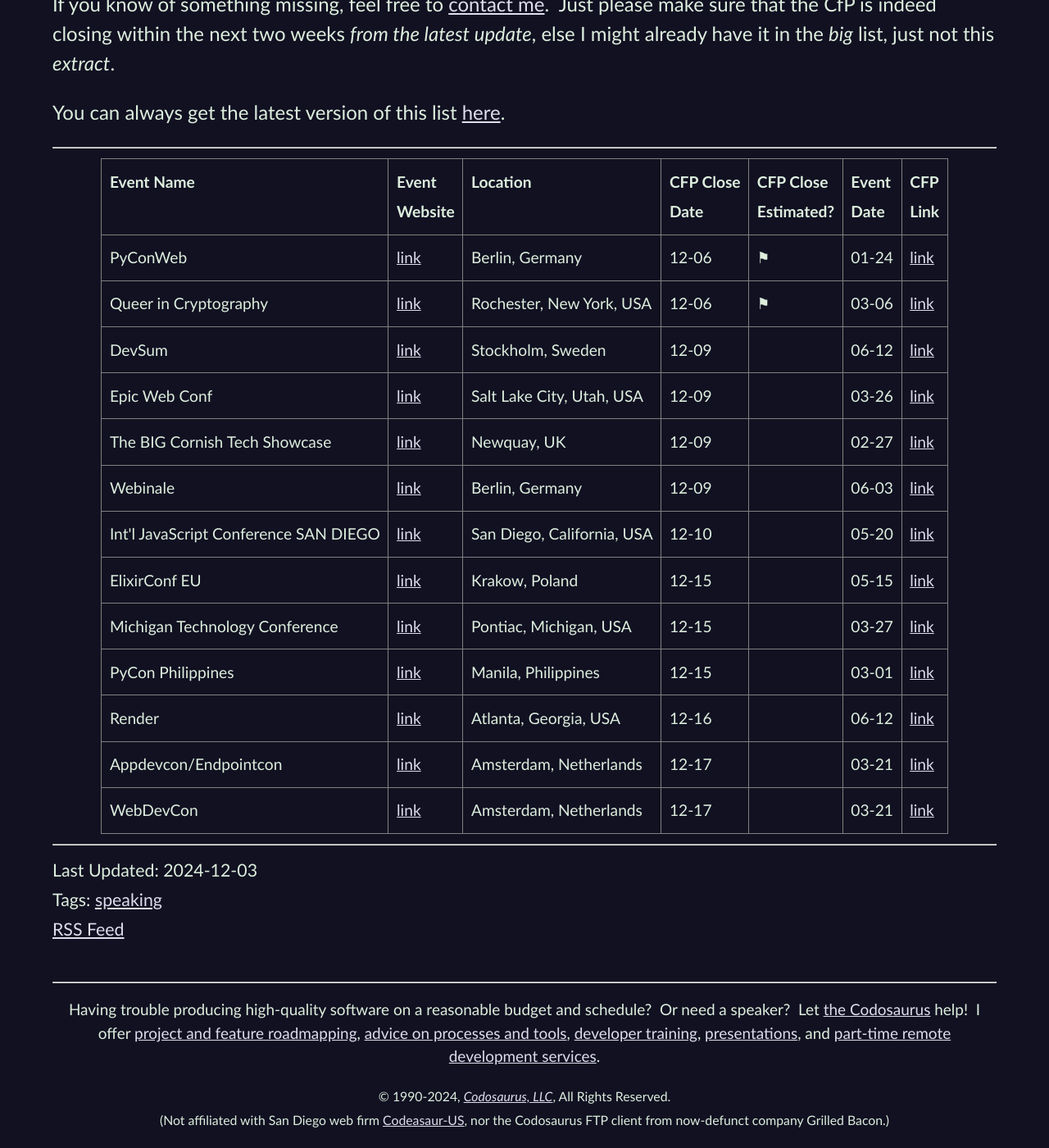
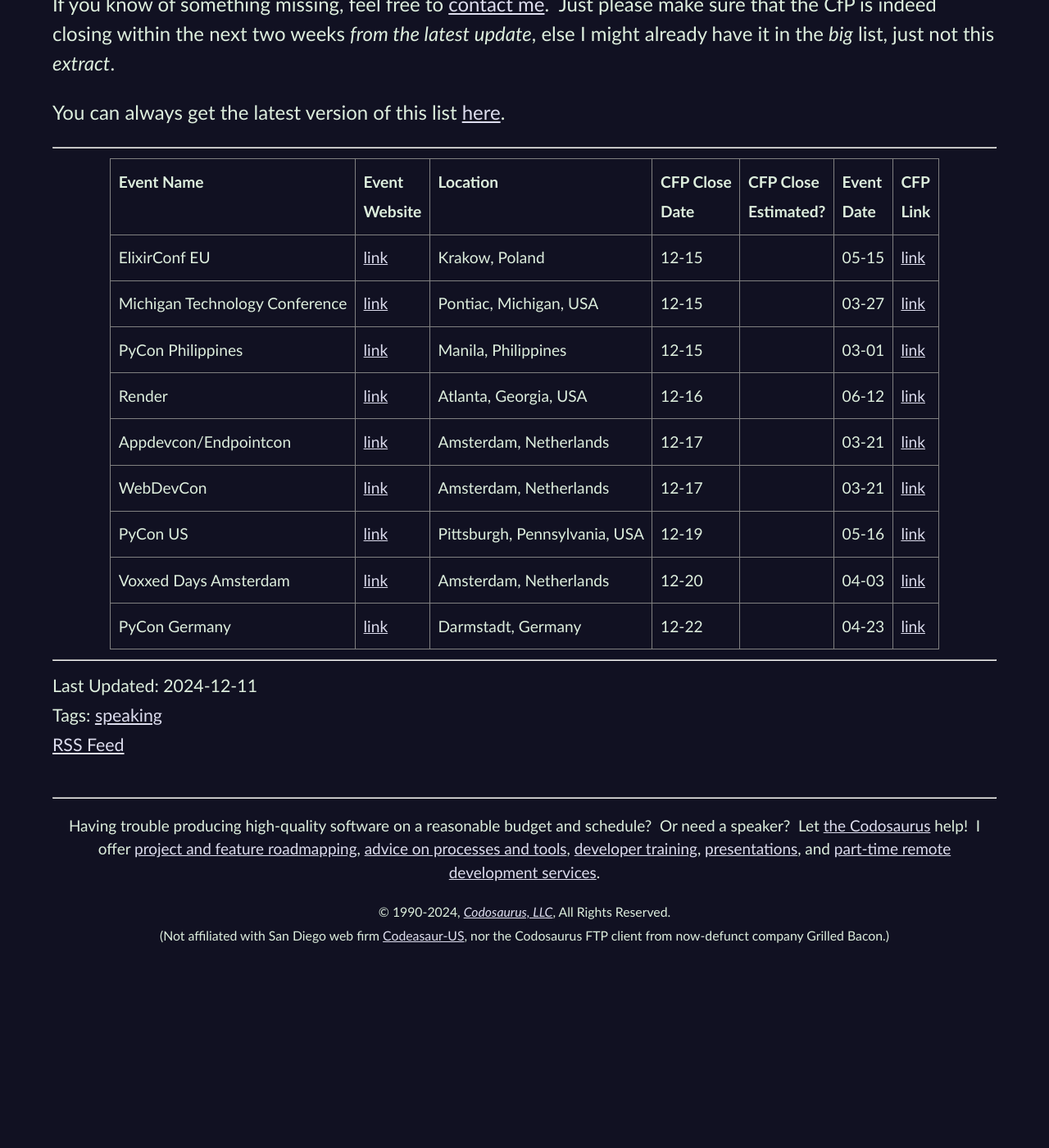
Before and after one commit to CodosaurusLLC/CodosaurusLLC.github.io, a Jekyll site: the page built from _posts/2024-12-11-cfp-list-updated-2024-12-11.md, in a window 1280 px wide and 1400 px high, scrolled down 841 px. Shown: the whole window at 82% size. Built offline with Jekyll 4.4.1, drawn with Linux system fonts in a browser that asks for light colours; comment, search, counter and statistics services are not loaded; after the commit the page ends 2016 px from its top, so only the background shows below that; some of the changed text lies outside the part shown.

Commit message:
update cfp list

```diff
--- a/_includes/cfp-list-blurb.md
+++ b/_includes/cfp-list-blurb.md
@@ -1,5 +1,5 @@
 <center>
-LAST UPDATED: 2024-12-03<br>
+LAST UPDATED: 2024-12-11<br>
 </center>
 
 This is a list of CfPs
--- a/_includes/cfps-ending-soon.html
+++ b/_includes/cfps-ending-soon.html
@@ -1,5 +1,4 @@
 <table>
-  <tbody>
   <tr>
     <th>Event Name</th>
     <th>Event<br>Website</th>
@@ -10,121 +9,129 @@
     <th>CFP<br>Link</th>
   </tr>
   <tr>
-      <td>PyConWeb</td>
-      <td><a href="https://pyconweb.com/" target="_blank">link</a></td>
-      <td>Berlin, Germany</td>
-      <td>12-06</td>
-      <td>⚑</td>
-      <td>01-24</td>
-      <td><a href="https://www.papercall.io/pyconweb2025" target="_blank">link</a></td>
-    </tr>
-    <tr>
-      <td>Queer in Cryptography</td>
-      <td><a href="https://cryptography.lgbt/" target="_blank">link</a></td>
-      <td>Rochester, New York, USA</td>
-      <td>12-06</td>
-      <td>⚑</td>
-      <td>03-06</td>
-      <td><a href="https://cryptography.lgbt/call-for-papers-and-presentations/" target="_blank">link</a></td>
-    </tr>
-    <tr>
-      <td>DevSum</td>
-      <td><a href="https://www.devsum.se/" target="_blank">link</a></td>
-      <td>Stockholm, Sweden</td>
-      <td>12-09</td>
-      <td></td>
-      <td>06-12</td>
-      <td><a href="https://www.devsum.se/call-for-paper" target="_blank">link</a></td>
-    </tr>
-    <tr>
-      <td>Epic Web Conf</td>
-      <td><a href="https://www.epicweb.dev/conf/" target="_blank">link</a></td>
-      <td>Salt Lake City, Utah, USA</td>
-      <td>12-09</td>
-      <td></td>
-      <td>03-26</td>
-      <td><a href="https://sessionize.com/epicweb-conf-2025/" target="_blank">link</a></td>
-    </tr>
-    <tr>
-      <td>The BIG Cornish Tech Showcase</td>
-      <td><a href="https://cornwallfestivaloftech.co.uk/" target="_blank">link</a></td>
-      <td>Newquay, UK</td>
-      <td>12-09</td>
-      <td></td>
-      <td>02-27</td>
-      <td><a href="https://sessionize.com/the-big-cornish-tech-showcase-2025/" target="_blank">link</a></td>
-    </tr>
-    <tr>
-      <td>Webinale</td>
-      <td><a href="https://webinale.de/en/" target="_blank">link</a></td>
-      <td>Berlin, Germany</td>
-      <td>12-09</td>
-      <td></td>
-      <td>06-03</td>
-      <td><a href="https://callforpapers.sandsmedia.com/" target="_blank">link</a></td>
-    </tr>
-    <tr>
-      <td>Int'l JavaScript Conference SAN DIEGO</td>
-      <td><a href="https://javascript-conference.com/san-diego/" target="_blank">link</a></td>
-      <td>San Diego, California, USA</td>
-      <td>12-10</td>
-      <td></td>
-      <td>05-20</td>
-      <td><a href="https://javascript-conference.com/call-for-papers-sd/" target="_blank">link</a></td>
-    </tr>
-    <tr>
     <td>ElixirConf EU</td>
-      <td><a href="https://www.elixirconf.eu/" target="_blank">link</a></td>
+    <td>
+      <a href="https://www.elixirconf.eu/" target="_blank">link</a>
+    </td>
     <td>Krakow, Poland</td>
     <td>12-15</td>
-      <td></td>
+    <td>
+    </td>
     <td>05-15</td>
-      <td><a href="https://www.elixirconf.eu/#cft" target="_blank">link</a></td>
+    <td>
+      <a href="https://www.elixirconf.eu/#cft" target="_blank">link</a>
+    </td>
   </tr>
   <tr>
     <td>Michigan Technology Conference</td>
-      <td><a href="https://mitechcon.org/" target="_blank">link</a></td>
+    <td>
+      <a href="https://mitechcon.org/" target="_blank">link</a>
+    </td>
     <td>Pontiac, Michigan, USA</td>
     <td>12-15</td>
-      <td></td>
+    <td>
+    </td>
     <td>03-27</td>
-      <td><a href="https://www.mitechcon.org/speak" target="_blank">link</a></td>
+    <td>
+      <a href="https://www.mitechcon.org/speak" target="_blank">link</a>
+    </td>
   </tr>
   <tr>
     <td>PyCon Philippines</td>
-      <td><a href="https://pycon.python.ph/" target="_blank">link</a></td>
+    <td>
+      <a href="https://pycon.python.ph/" target="_blank">link</a>
+    </td>
     <td>Manila, Philippines</td>
     <td>12-15</td>
-      <td></td>
+    <td>
+    </td>
     <td>03-01</td>
-      <td><a href="https://pretalx.com/pycon-apac-2025/cfp" target="_blank">link</a></td>
+    <td>
+      <a href="https://pretalx.com/pycon-apac-2025/cfp" target="_blank">link</a>
+    </td>
   </tr>
   <tr>
     <td>Render</td>
-      <td><a href="https://www.renderatl.com/" target="_blank">link</a></td>
+    <td>
+      <a href="https://www.renderatl.com/" target="_blank">link</a>
+    </td>
     <td>Atlanta, Georgia, USA</td>
     <td>12-16</td>
-      <td></td>
+    <td>
+    </td>
     <td>06-12</td>
-      <td><a href="https://sessionize.com/renderatl-2025" target="_blank">link</a></td>
+    <td>
+      <a href="https://sessionize.com/renderatl-2025" target="_blank">link</a>
+    </td>
   </tr>
   <tr>
     <td>Appdevcon/Endpointcon</td>
-      <td><a href="https://appdevcon.nl/" target="_blank">link</a></td>
+    <td>
+      <a href="https://appdevcon.nl/" target="_blank">link</a>
+    </td>
     <td>Amsterdam, Netherlands</td>
     <td>12-17</td>
-      <td></td>
+    <td>
+    </td>
     <td>03-21</td>
-      <td><a href="https://appdevcon.nl/speakers/cfp/" target="_blank">link</a></td>
+    <td>
+      <a href="https://appdevcon.nl/speakers/cfp/" target="_blank">link</a>
+    </td>
   </tr>
   <tr>
     <td>WebDevCon</td>
-      <td><a href="https://webdevcon.nl/" target="_blank">link</a></td>
+    <td>
+      <a href="https://webdevcon.nl/" target="_blank">link</a>
+    </td>
     <td>Amsterdam, Netherlands</td>
     <td>12-17</td>
-      <td></td>
+    <td>
+    </td>
     <td>03-21</td>
-      <td><a href="https://webdevcon.nl/speakers/cfp/" target="_blank">link</a></td>
+    <td>
+      <a href="https://webdevcon.nl/speakers/cfp/" target="_blank">link</a>
+    </td>
   </tr>
-  </tbody>
+  <tr>
+    <td>PyCon US</td>
+    <td>
+      <a href="https://us.pycon.org/" target="_blank">link</a>
+    </td>
+    <td>Pittsburgh, Pennsylvania, USA</td>
+    <td>12-19</td>
+    <td>
+    </td>
+    <td>05-16</td>
+    <td>
+      <a href="https://pretalx.com/pyconus2025/" target="_blank">link</a>
+    </td>
+  </tr>
+  <tr>
+    <td>Voxxed Days Amsterdam</td>
+    <td>
+      <a href="https://amsterdam.voxxeddays.com/" target="_blank">link</a>
+    </td>
+    <td>Amsterdam, Netherlands</td>
+    <td>12-20</td>
+    <td>
+    </td>
+    <td>04-03</td>
+    <td>
+      <a href="https://vdams25.cfp.dev/" target="_blank">link</a>
+    </td>
+  </tr>
+  <tr>
+    <td>PyCon Germany</td>
+    <td>
+      <a href="https://pycon.de/" target="_blank">link</a>
+    </td>
+    <td>Darmstadt, Germany</td>
+    <td>12-22</td>
+    <td>
+    </td>
+    <td>04-23</td>
+    <td>
+      <a href="https://pretalx.com/pyconde-pydata-2025/cfp" target="_blank">link</a>
+    </td>
+  </tr>
 </table>
--- a/_posts/2024-12-03-cfp-list-updated-2024-12-03.md
+++ b/_posts/2024-12-11-cfp-list-updated-2024-12-11.md
@@ -1,12 +1,12 @@
 ---
 author: Dave Aronson
-date: 2024-12-03
+date: 2024-12-11
 layout: blog-post
-permalink: blog/cfp-list-updated-2024-12-03
+permalink: blog/cfp-list-updated-2024-12-11
 section: Blog
 tags: speaking
 style: cfp-list
-title: CfP List Updated 2024-12-03
+title: CfP List Updated 2024-12-11
 ---
 
 {% include cfp-list-blurb.md %}
```
Lines whose indentation alone changed are shown as unchanged.
